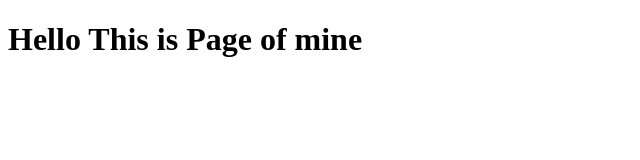
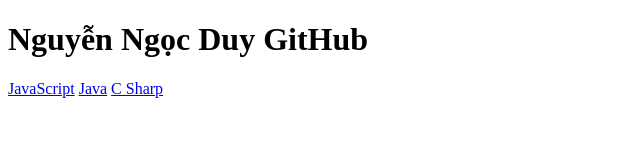
Before and after one commit to duycoder/duycoder.github.io, a plain HTML site: page index.html in a window 1280 px wide. Shown: the whole page, without its empty margins (0-640 px from the left). Drawn offline with Linux system fonts and the light colour scheme.

Commit message:
update navigation

```diff
--- a/index.html
+++ b/index.html
@@ -8,7 +8,13 @@
 </head>
 <body>
     <h1>
-        Hello This is Page of mine
+        Nguyễn Ngọc Duy GitHub
     </h1>
+
+    <div class="vertical-menu">
+        <a href="#">JavaScript</a>
+        <a href="#">Java</a>
+        <a href="#">C Sharp</a>
+    </div>
 </body>
 </html>
```
